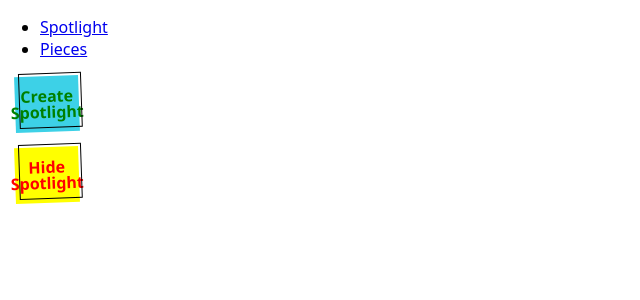
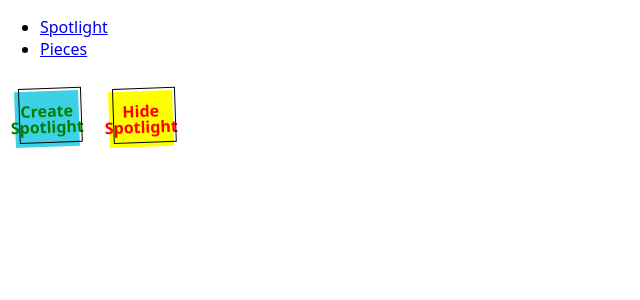
Before and after one commit to JohannMerck/art-gallery-app, a Next.js app: page / in a window 1280 px wide. Shown: the top 300 px of the page, without its empty margins (0-640 px from the left). Built offline with nearby package versions, Linux system fonts and the light colour scheme; no server answers.

Commit message:
added Favorite Button Component

```diff
--- a/components/ArtPiecePreview.js
+++ b/components/ArtPiecePreview.js
@@ -1,11 +1,8 @@
 import Image from "next/image";
-
-import { StyledArtPiecesContainer } from "@/styles";
 
 function ArtPiecePreview({ image, title, artist }) {
   return (
     <div>
-      <StyledArtPiecesContainer>
       <Image
         src={image}
         alt={title || "Artwork"}
@@ -13,7 +10,7 @@ function ArtPiecePreview({ image, title, artist }) {
         height={300}
         priority
       />
-      </StyledArtPiecesContainer>
+
       <h2>{title}</h2>
       <p>{artist}</p>
     </div>
--- a/pages/index.js
+++ b/pages/index.js
@@ -1,6 +1,7 @@
 import { useState, useEffect } from "react";
 import { getRandomSpotlightPiece, SpotlightMain } from "@/components/Spotlight";
 import { StyledButton, StyledHideButton } from "@/public/ButtonStyles";
+import { StyledFlexContainer } from "@/styles";
 
 export default function SpotlightPage({ artPieces }) {
   const [spotlightPiece, setSpotlightPiece] = useState(null);
@@ -23,12 +24,15 @@ export default function SpotlightPage({ artPieces }) {
 
   return (
     <div>
+      <StyledFlexContainer>
         <StyledButton onClick={toggleCreateSpotlightButton}>
           Create Spotlight
         </StyledButton>
         <StyledHideButton onClick={toggleHideButton}>
           Hide Spotlight
         </StyledHideButton>
+      </StyledFlexContainer>
+
       {spotlightPiece && <SpotlightMain artPieces={[spotlightPiece]} />}
     </div>
   );
--- a/styles.js
+++ b/styles.js
@@ -14,8 +14,8 @@ export default createGlobalStyle`
   }
 `;
 
-export const StyledArtPiecesContainer = styled.div`
+export const StyledFlexContainer = styled.div`
   display: flex;
-  flex-direction: column;
+  flex-direction: row;
   flex-wrap: wrap;
 `;
```
Also changed, not shown: components/FavoriteButton.js (+10 -0 lines). Lines whose indentation alone changed are shown as unchanged.
